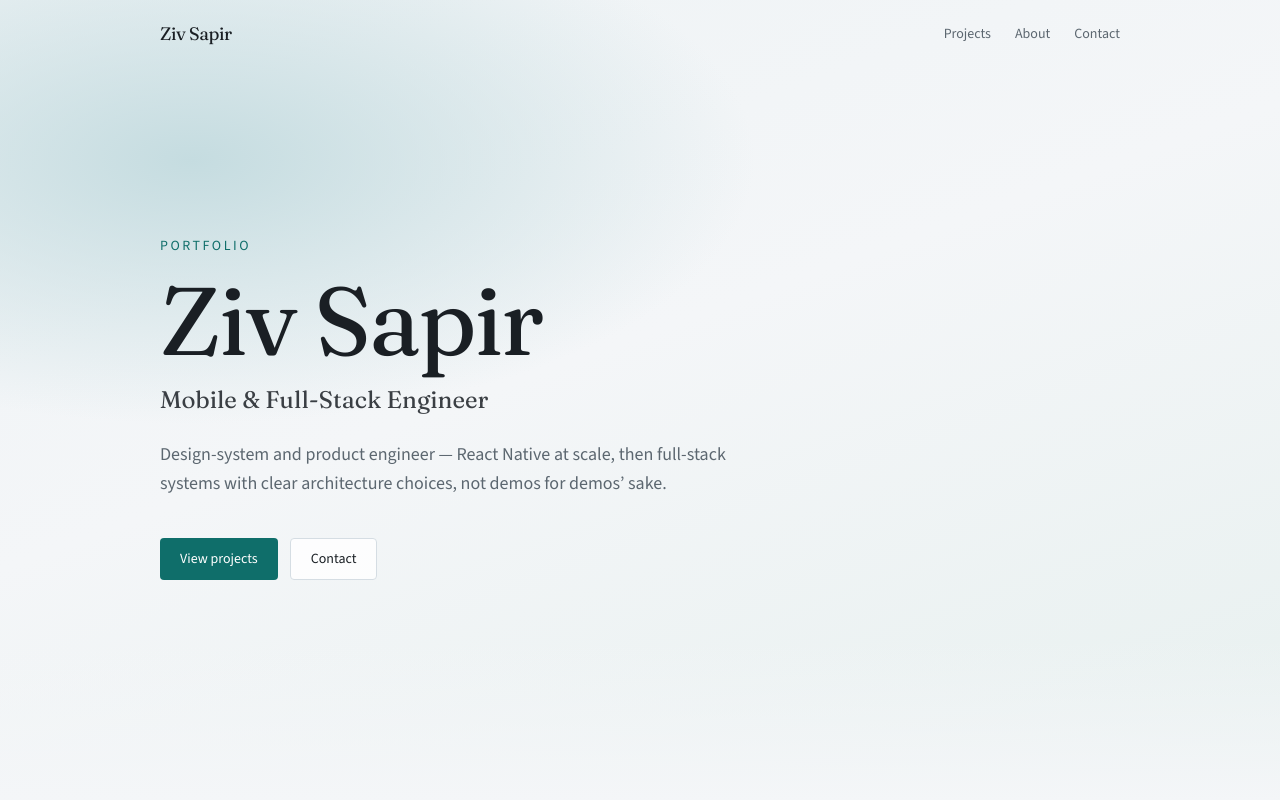
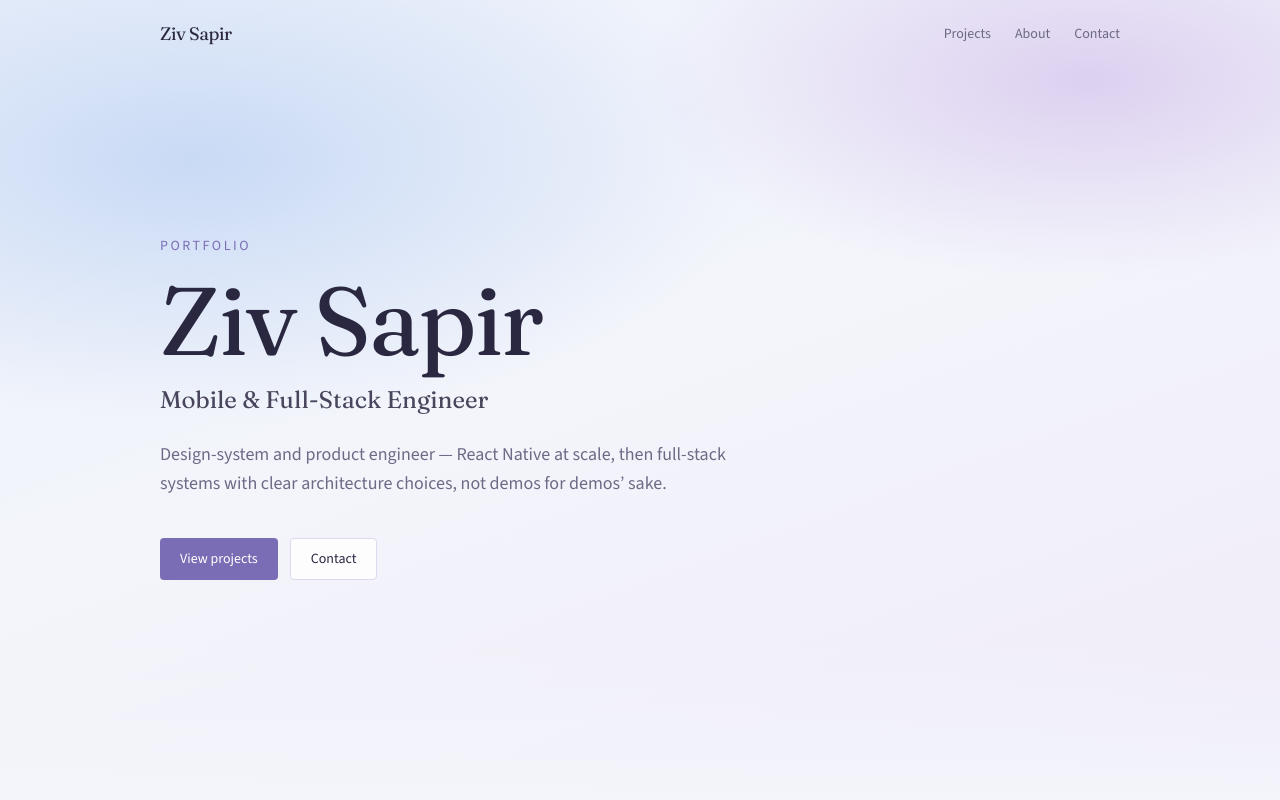
Before and after one commit to ZivSapir/portfolio, a Next.js app: page / in a window 1280 px wide. Shown: the top 800 px of the page. Built offline with nearby package versions, Linux system fonts and the light colour scheme.

Commit message:
Shift portfolio palette to soft lilac and light blue pastels.
Keep the same layout while swapping teal for a calmer blue–lilac system.

Co-authored-by: Cursor <cursoragent@cursor.com>

```diff
--- a/src/app/globals.css
+++ b/src/app/globals.css
@@ -1,16 +1,20 @@
 @import "tailwindcss";
 
 :root {
-  --background: #f4f6f8;
-  --foreground: #1a1f24;
-  --muted: #5c6770;
+  /* Soft blue + lilac, pastel supporting tones */
+  --background: #f3f5fb;
+  --foreground: #2a2740;
+  --muted: #6d6a85;
   --surface: #ffffff;
-  --border: #d5dde3;
-  --accent: #0f6e6a;
-  --accent-soft: #d7efed;
-  --accent-deep: #0a4f4c;
-  --hero-glow: #c5dce0;
-  --placeholder: #e8eef2;
+  --border: #ddd8eb;
+  --accent: #7b6db5;
+  --accent-soft: #ebe4f8;
+  --accent-deep: #5a4d96;
+  --accent-blue: #6b9fd4;
+  --accent-blue-soft: #dceaf8;
+  --hero-glow: #c9daf5;
+  --hero-glow-lilac: #ddd0f0;
+  --placeholder: #e8ecf7;
 }
 
 @theme inline {
@@ -22,7 +26,10 @@
   --color-accent: var(--accent);
   --color-accent-soft: var(--accent-soft);
   --color-accent-deep: var(--accent-deep);
+  --color-accent-blue: var(--accent-blue);
+  --color-accent-blue-soft: var(--accent-blue-soft);
   --color-hero-glow: var(--hero-glow);
+  --color-hero-glow-lilac: var(--hero-glow-lilac);
   --color-placeholder: var(--placeholder);
   --font-sans: var(--font-source-sans), "Source Sans 3", system-ui, sans-serif;
   --font-display: var(--font-fraunces), "Fraunces", Georgia, serif;
--- a/src/app/page.tsx
+++ b/src/app/page.tsx
@@ -9,7 +9,7 @@ export default function HomePage() {
       <section className="relative min-h-[100svh] overflow-hidden border-b border-border">
         <div
           aria-hidden
-          className="pointer-events-none absolute inset-0 bg-[radial-gradient(ellipse_80%_60%_at_15%_20%,var(--hero-glow),transparent_55%),linear-gradient(160deg,#eef3f5_0%,var(--background)_45%,#e7f0ef_100%)]"
+          className="pointer-events-none absolute inset-0 bg-[radial-gradient(ellipse_80%_60%_at_15%_20%,var(--hero-glow),transparent_55%),radial-gradient(ellipse_70%_50%_at_85%_10%,var(--hero-glow-lilac),transparent_50%),linear-gradient(160deg,#eef2fb_0%,var(--background)_48%,#f0eaf8_100%)]"
         />
         <div
           aria-hidden
--- a/src/components/MediaGallery.tsx
+++ b/src/components/MediaGallery.tsx
@@ -24,7 +24,7 @@ export function MediaGallery({
               className="overflow-hidden rounded-sm border border-border bg-placeholder animate-fade-in"
             >
               {item.type === "image" && item.src ? (
-                <div className="flex h-[26rem] items-center justify-center bg-[#e8eef2] px-4 py-5 md:h-[28rem]">
+                <div className="flex h-[26rem] items-center justify-center bg-placeholder px-4 py-5 md:h-[28rem]">
                   {/* eslint-disable-next-line @next/next/no-img-element */}
                   <img
                     src={item.src}
--- a/src/components/StatusBadge.tsx
+++ b/src/components/StatusBadge.tsx
@@ -7,8 +7,8 @@ type StatusBadgeProps = {
 
 const styles: Record<ProjectStatus, string> = {
   "live-mvp": "bg-accent-soft text-accent-deep",
-  prototype: "bg-[#e8eef5] text-[#2f4a63]",
-  "in-progress": "bg-[#f3efe6] text-[#5c4a2a]",
+  prototype: "bg-accent-blue-soft text-[#3d5f86]",
+  "in-progress": "bg-[#f3eaf8] text-[#6b4f7a]",
 };
 
 export function StatusBadge({
```
Also changed, not shown: 1 other file (tests, documents, lock files or other folders).
